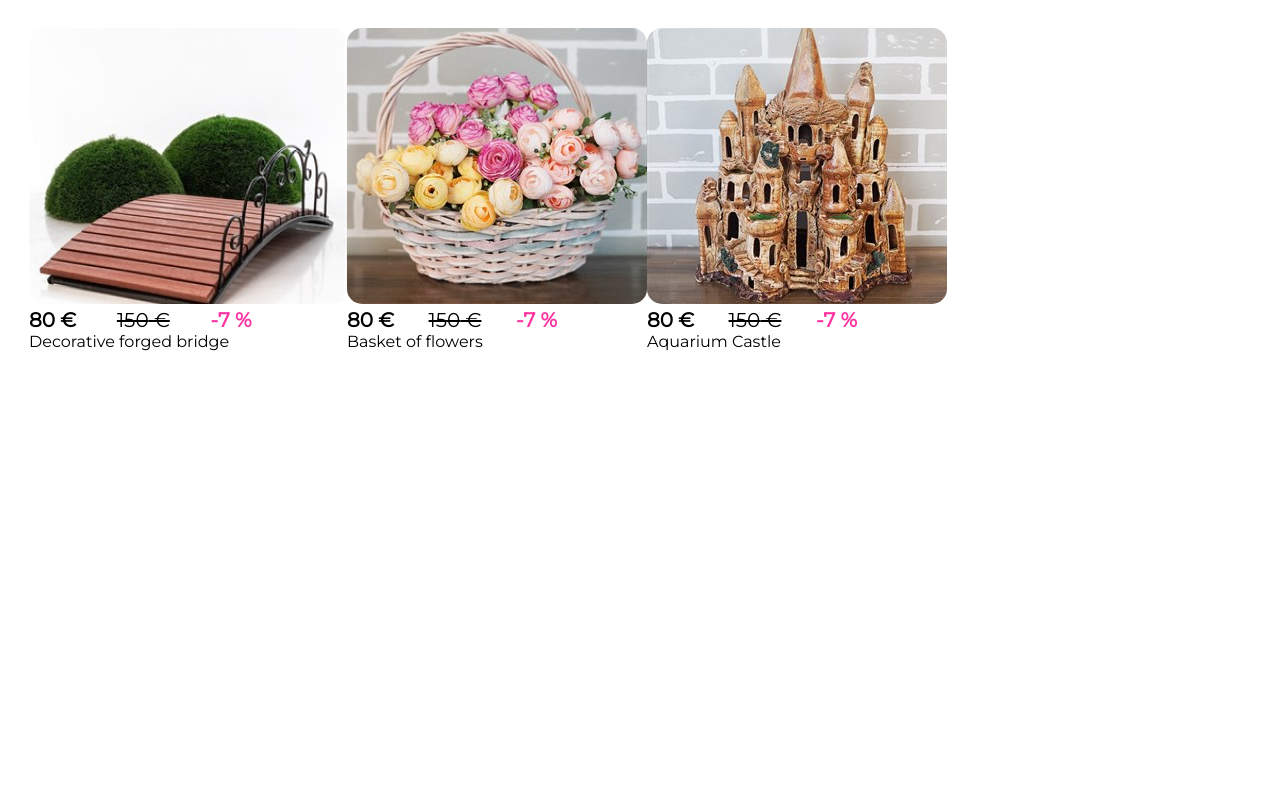
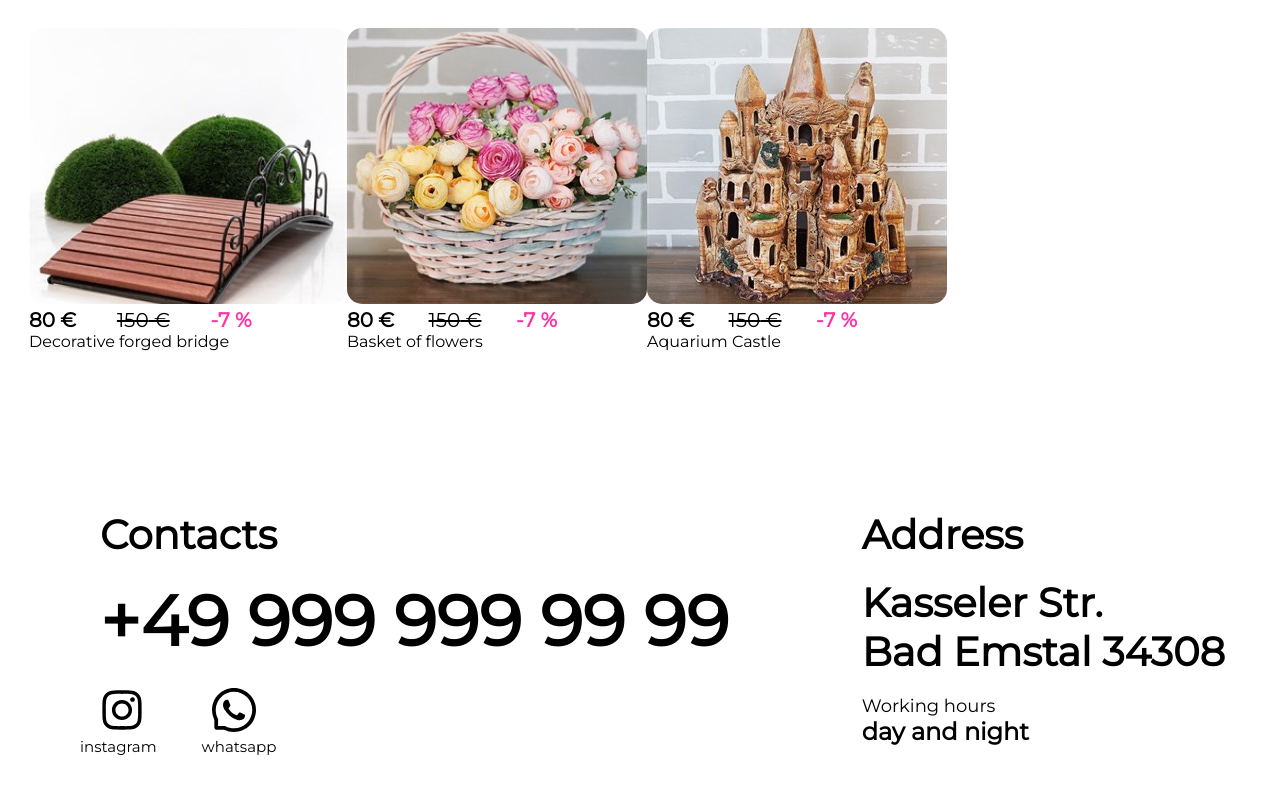
Before and after one commit to dimaarmas/BAUHAUS_STORE_REACT, a React (Create React App) app in the folder bauhaus_online_store_app/: page / in a window 1280 px wide. Shown: the part 2027-2820 px from the top of the page. Before the commit the page ends 2437 px from the top, so only its background shows below. Built offline with nearby package versions, Linux system fonts and the light colour scheme.

Commit message:
project done

```diff
--- a/bauhaus_online_store_app/src/components/Footer/index.jsx
+++ b/bauhaus_online_store_app/src/components/Footer/index.jsx
@@ -5,29 +5,43 @@ import { WhatsAppOutlined } from '@ant-design/icons'
 
 export default function Footer() {
     return (
-        <footer className={s.footer_section}>
-            <div className={s.footer_block}>
-                <div className={s.contact_block}>
+        <footer className={s.footer_section} id='footer'>
+            <div className={s.footer_item}>
+                <div>
                     <h2>Contacts</h2>
-                    <p>+49 999 999 999</p>
+                    <br />
+                    <p className={s.phone}>+49 999 999 99 99</p>
 
-                    <div className={s.social_media}>
-                        <div className={s.icons}>
+                    <br />
+                    <div className={s.social_media_icons}>
+                        <a href="instagram.com">
                             <InstagramOutlined />
+                        </a>
+
+                        <a href="https://web.whatsapp.com/">
                             <WhatsAppOutlined />
-                        </div>
+                        </a>
+                    </div>
+
+                    <div className={s.social_media_title}>
+                        <p>instagram</p>
+                        <p>whatsapp</p>
                     </div>
                 </div>
 
-
-                <div className={s.address_block}>
-                    <h2>Address</h2>
-                    <p>Kasseler Str. 134</p>
-                    <p>opening time</p>
-                    <p>around the clock</p>
+                <div>
+                    <p className={s.title_address}>Address</p>
+                    <br />
+                    <p className={s.street}>
+                        Kasseler Str. <br /> Bad Emstal 34308
+                    </p>{" "}
+                    <br />
+                    <p className={s.working_text}>Working hours</p>
+                    <p className={s.working_time}> day and night</p>
                 </div>
 
             </div>
+
         </footer>
 
     )
--- a/bauhaus_online_store_app/src/components/Footer/index.module.css
+++ b/bauhaus_online_store_app/src/components/Footer/index.module.css
@@ -1,27 +1,59 @@
 .footer_section {
-    height: 100%;
-    width: 100%;
+    padding-top: 100px;
 }
 
-.footer_block {
+.footer_item {
     display: flex;
     justify-content: space-between;
-    gap: 221px;
+    padding: 0 55px 45px;
 }
 
-.contact_block h2 {
+.footer_item h2 {
+    font-size: 40px;
+    font-weight: 700;
+    margin-left: 45px;
+
+}
+
+.footer_item .phone {
+    font-size: 70px;
+    font-weight: 600;
+    margin-left: 45px;
+}
+
+.social_media_icons {
+    display: flex;
+    gap: 68px;
+    font-size: 44px;
+    margin-left: 45px;
+}
+
+.social_media_title {
+    display: flex;
+    gap: 20px;
+}
+
+.social_media_title p {
+    font-size: 15px;
+    margin-left: 25px;
+}
+
+.footer_item .title_address {
     font-size: 40px;
     font-weight: 700;
 }
 
-.contact_block p {
-    font-size: 70px;
-    font-weight: 600px;
-    padding: 25px 0 32px 31px;
+.footer_item .street {
+    font-size: 40px;
+    font-weight: 600;
 }
 
-.social_media .icons {
-    display: flex;
-    gap: 68px;
-    font-size: 44px;
+.footer_item .working_text {
+    font-size: 18px;
+    font-weight: 500;
 }
+
+.footer_item .working_time {
+    font-size: 24px;
+    font-weight: 600;
+}
--- a/bauhaus_online_store_app/src/components/Layout/index.jsx
+++ b/bauhaus_online_store_app/src/components/Layout/index.jsx
@@ -2,16 +2,17 @@ import React from 'react'
 import { Outlet } from 'react-router-dom'
 import Footer from '../Footer';
 import Nav from "../Nav";
+import s from './index.module.css'
 
 
 export default function Layout() {
     return (
         <div>
             <Nav />
-            <main>
+            <main className={s.main_section}>
                 <Outlet />
             </main>
-            {/* <Footer /> */}
+            <Footer />
         </div>
     )
 }
--- a/bauhaus_online_store_app/src/components/Layout/index.module.css
+++ b/bauhaus_online_store_app/src/components/Layout/index.module.css
@@ -1,3 +1,3 @@
-.main_block {
-    min-height: 350px;
+.main_section {
+    min-height: 600px;
 }
```
